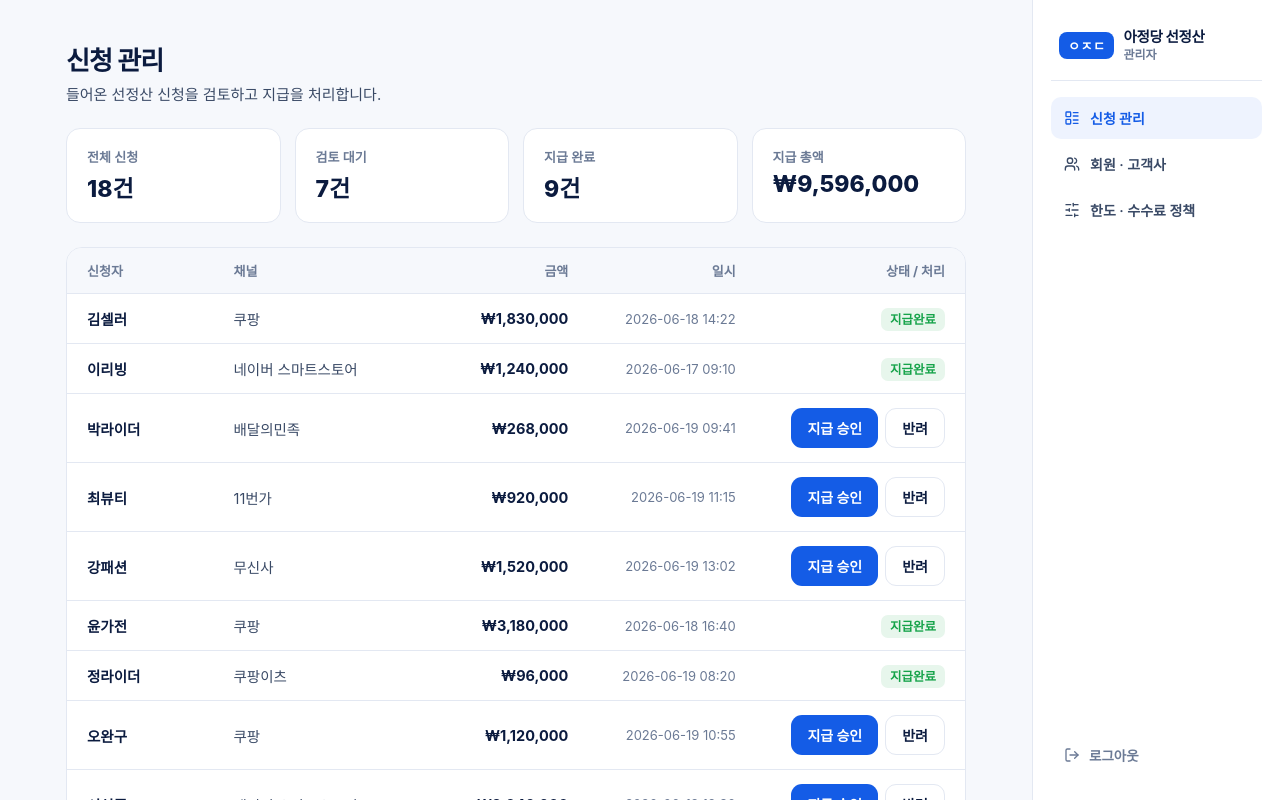
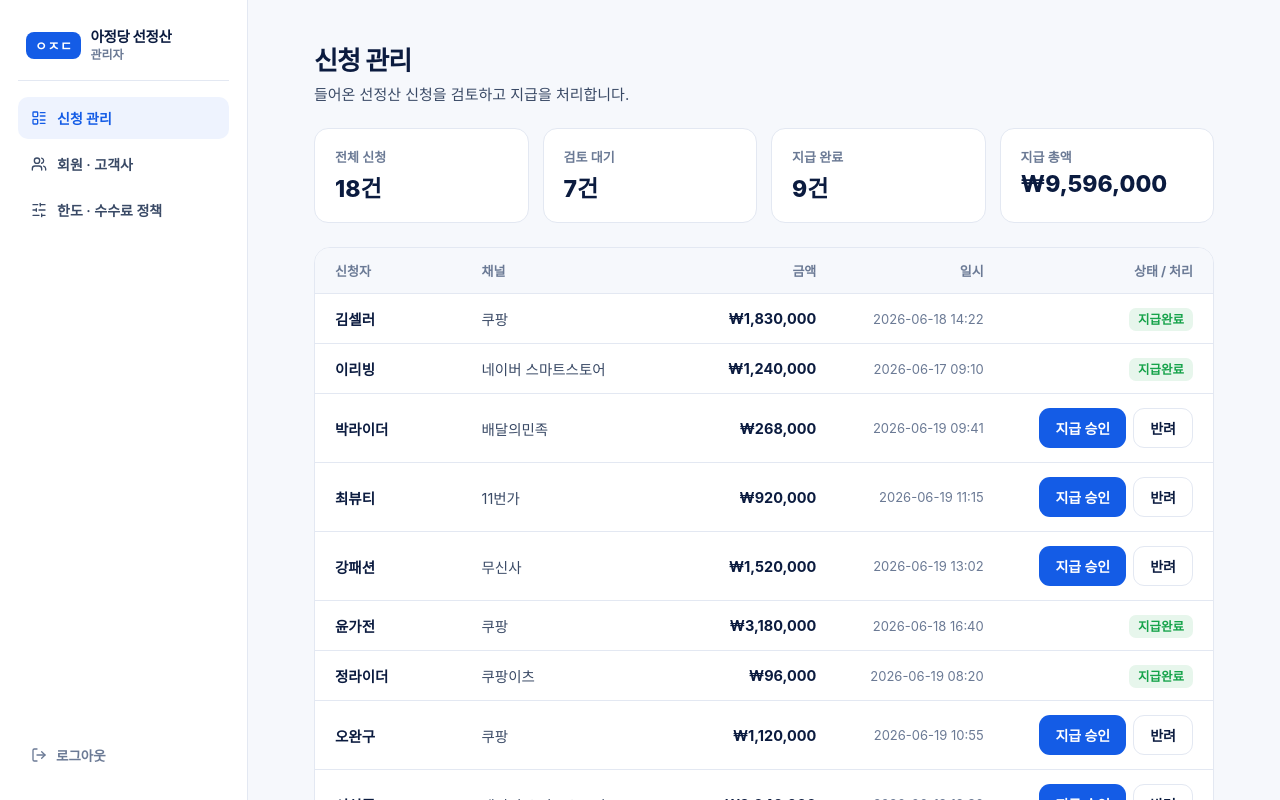
Before and after one commit to baek-ux/AJD-Service, a React (Vite) app in the folder ajd/: page /admin/login in a window 1280 px wide. Both pictures are taken after a click on the button "로그인". Shown: the top 800 px of the page. Built offline with nearby package versions, Linux system fonts and the light colour scheme; a web font is replaced by a local one.

Commit message:
Add files via upload

```diff
--- a/ajd/src/components/AdminLayout.jsx
+++ b/ajd/src/components/AdminLayout.jsx
@@ -16,15 +16,8 @@ export default function AdminLayout() {
 
   return (
     <div style={{ fontFamily: FONT, minHeight: "100vh", background: C.surface, color: C.body, display: "flex" }}>
-      {/* 본문 (좌측) */}
-      <main style={{ flex: "1 1 0", minWidth: 0, padding: "40px 36px 80px" }}>
-        <div style={{ maxWidth: 900, margin: "0 auto" }}>
-          <Outlet />
-        </div>
-      </main>
-
-      {/* 네비게이션 (우측) */}
-      <aside style={{ flex: "0 0 248px", background: C.white, borderLeft: `1px solid ${C.line}`, position: "sticky", top: 0, height: "100vh", display: "flex", flexDirection: "column", padding: "24px 18px" }}>
+      {/* 네비게이션 (좌측) */}
+      <aside style={{ flex: "0 0 248px", background: C.white, borderRight: `1px solid ${C.line}`, position: "sticky", top: 0, height: "100vh", display: "flex", flexDirection: "column", padding: "24px 18px" }}>
         <div style={{ display: "flex", alignItems: "center", gap: 9, padding: "4px 8px 18px", borderBottom: `1px solid ${C.line}`, marginBottom: 16 }}>
           <span style={{ background: C.brand, color: C.white, borderRadius: 8, padding: "4px 9px", fontWeight: 800, fontSize: 13, letterSpacing: "0.5px" }}>ㅇㅈㄷ</span>
           <div>
@@ -58,6 +51,13 @@ export default function AdminLayout() {
           <LogOut size={16} /> 로그아웃
         </button>
       </aside>
+
+      {/* 본문 (우측) */}
+      <main style={{ flex: "1 1 0", minWidth: 0, padding: "40px 36px 80px" }}>
+        <div style={{ maxWidth: 900, margin: "0 auto" }}>
+          <Outlet />
+        </div>
+      </main>
     </div>
   );
 }
```
